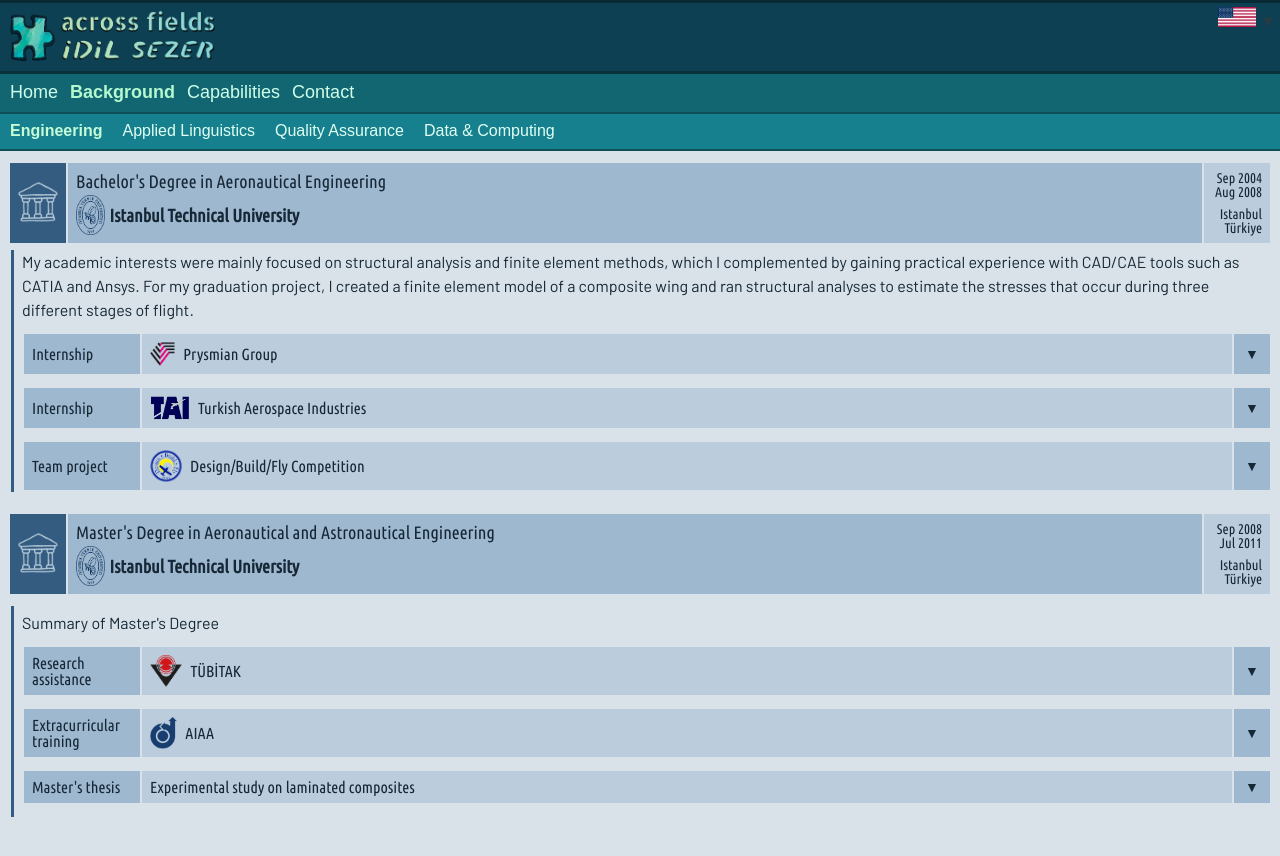
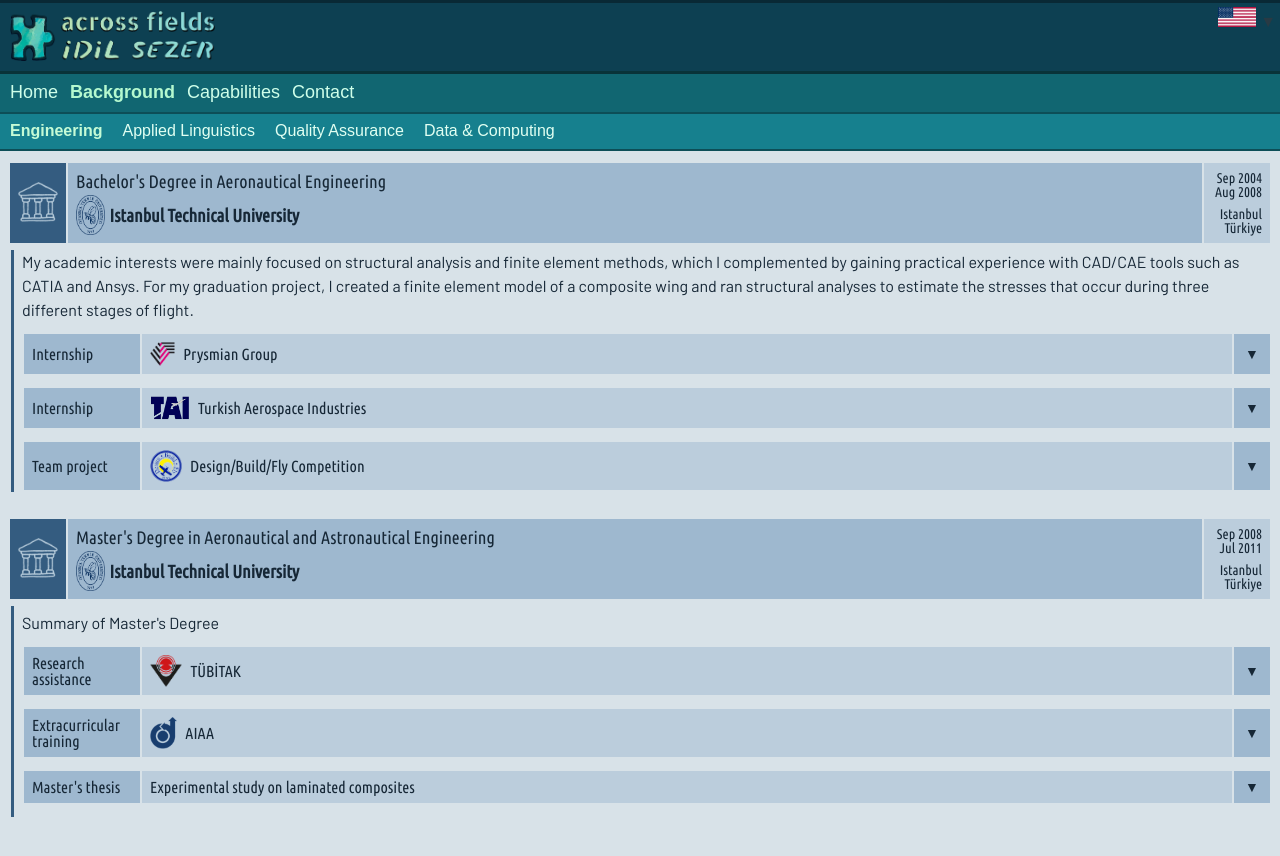
Before and after one commit to acrossfields/idilsezer, a Jekyll site: the page built from en/background-eng.md, in a window 1280 px wide. Shown: the top 856 px of the page. Built offline with Jekyll 4.4.1, drawn with Linux system fonts in a browser that asks for light colours; some web fonts are replaced.

Commit message:
Update background-eng.md

```diff
--- a/en/background-eng.md
+++ b/en/background-eng.md
@@ -102,7 +102,7 @@ permalink: /en/background/engineering/
 
 </div>
 
-<table class="table-bgheader" style="color: #162736; margin: 20px 8px 10px 8px;">
+<table class="table-bgheader" style="color: #162736; margin: 25px 8px 5px 8px;">
   <tr>
     <td style="background-color: #345c80; padding: 8px;">
       <img src="{{ '/assets/images/edu-eng.png' | relative_url }}" alt="Education">
```
